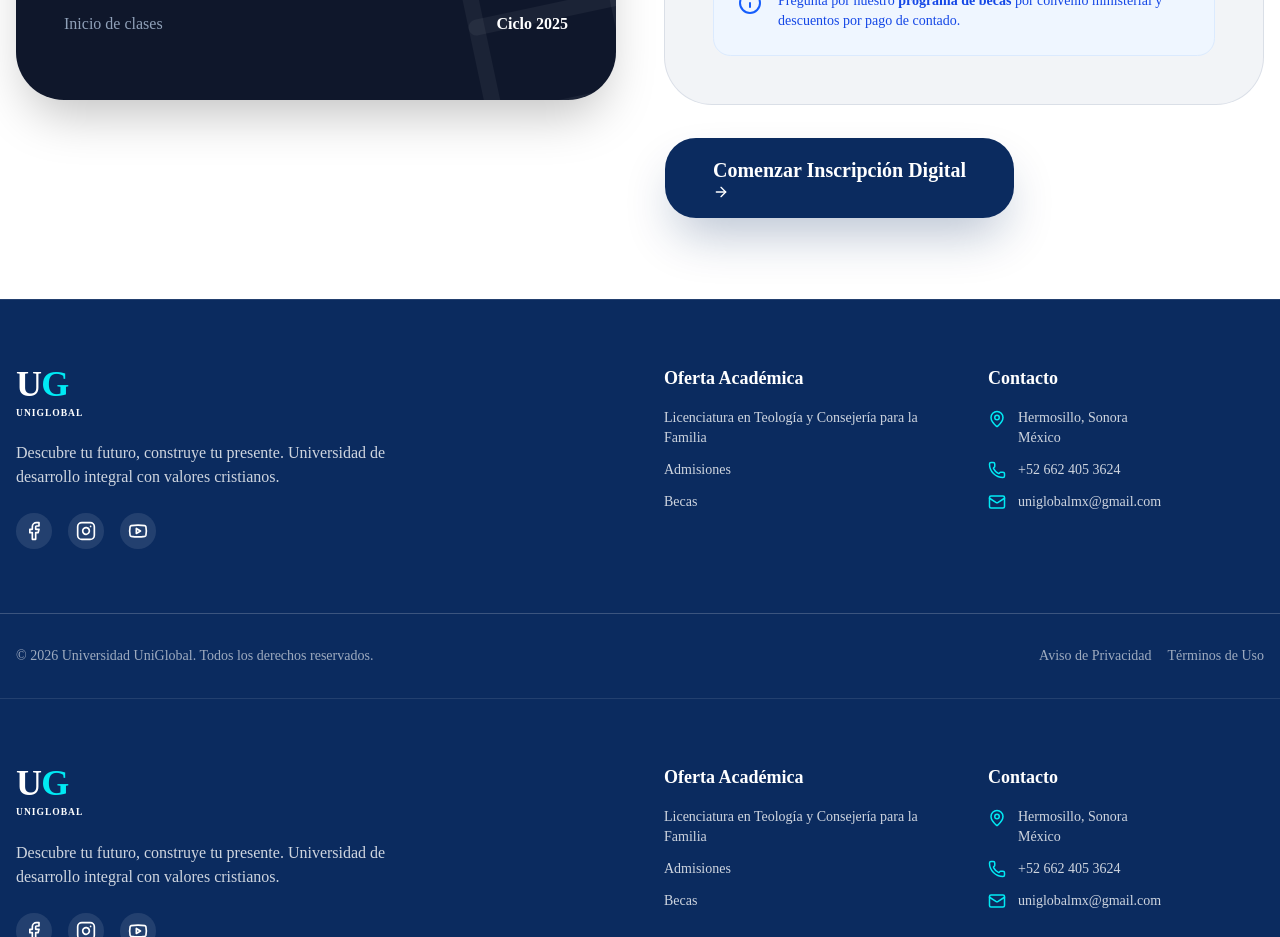
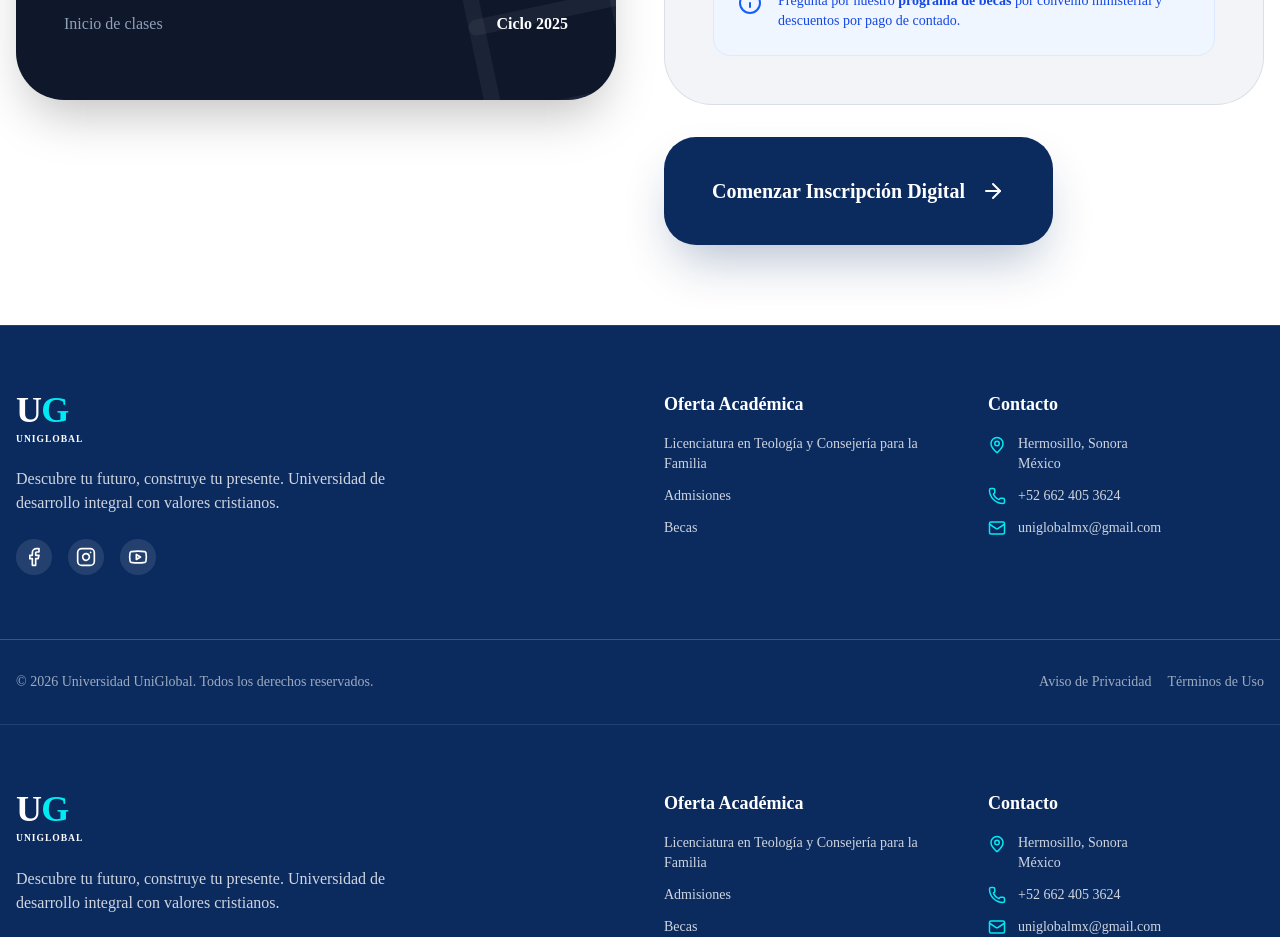
Before and after one commit to universidaduniglobal/antigravity, a Next.js app: page /requisitos in a window 1280 px wide. Shown: the part 1560-2497 px from the top of the page. Built offline with nearby package versions, Linux system fonts and the light colour scheme.

Commit message:
fix: remove asChild from Button in requirements page

```diff
--- a/src/app/requisitos/page.tsx
+++ b/src/app/requisitos/page.tsx
@@ -157,12 +157,13 @@ export default function RequisitosPage() {
 
               {/* Call to Action */}
               <div className="text-center md:text-left">
-                <Button asChild className="px-12 py-10 rounded-[2rem] text-xl font-black bg-primary text-white shadow-2xl shadow-primary/30 hover:scale-105 transition-all flex items-center gap-4 group">
-                  <Link href="/inscripcion">
-                    Comenzar Inscripción Digital
-                    <ArrowRight className="group-hover:translate-x-2 transition-transform" />
-                  </Link>
-                </Button>
+                <Link
+                  href="/inscripcion"
+                  className="inline-flex items-center justify-center px-12 py-10 rounded-[2rem] text-xl font-black bg-primary text-white shadow-2xl shadow-primary/30 hover:scale-105 transition-all gap-4 group"
+                >
+                  Comenzar Inscripción Digital
+                  <ArrowRight className="group-hover:translate-x-2 transition-transform" />
+                </Link>
               </div>
             </div>
 
```
